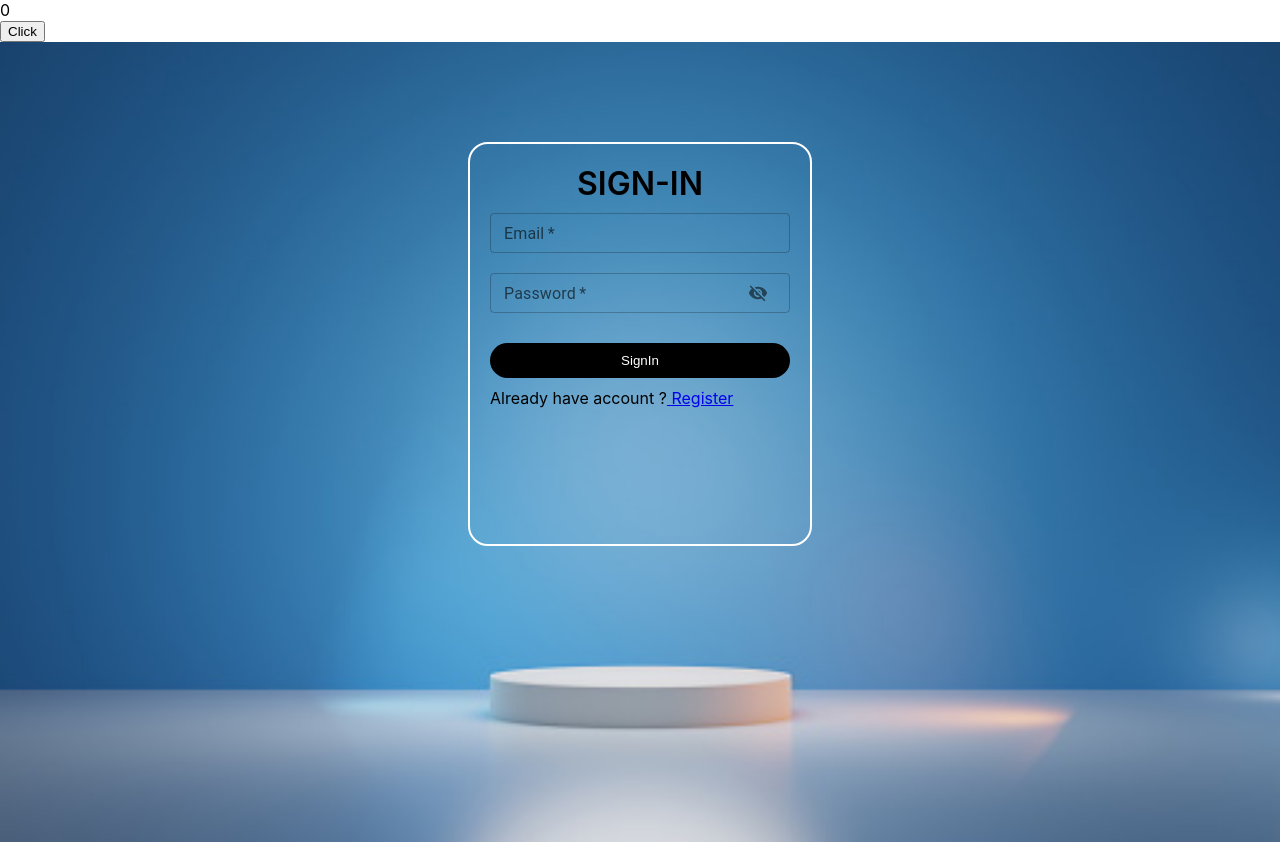
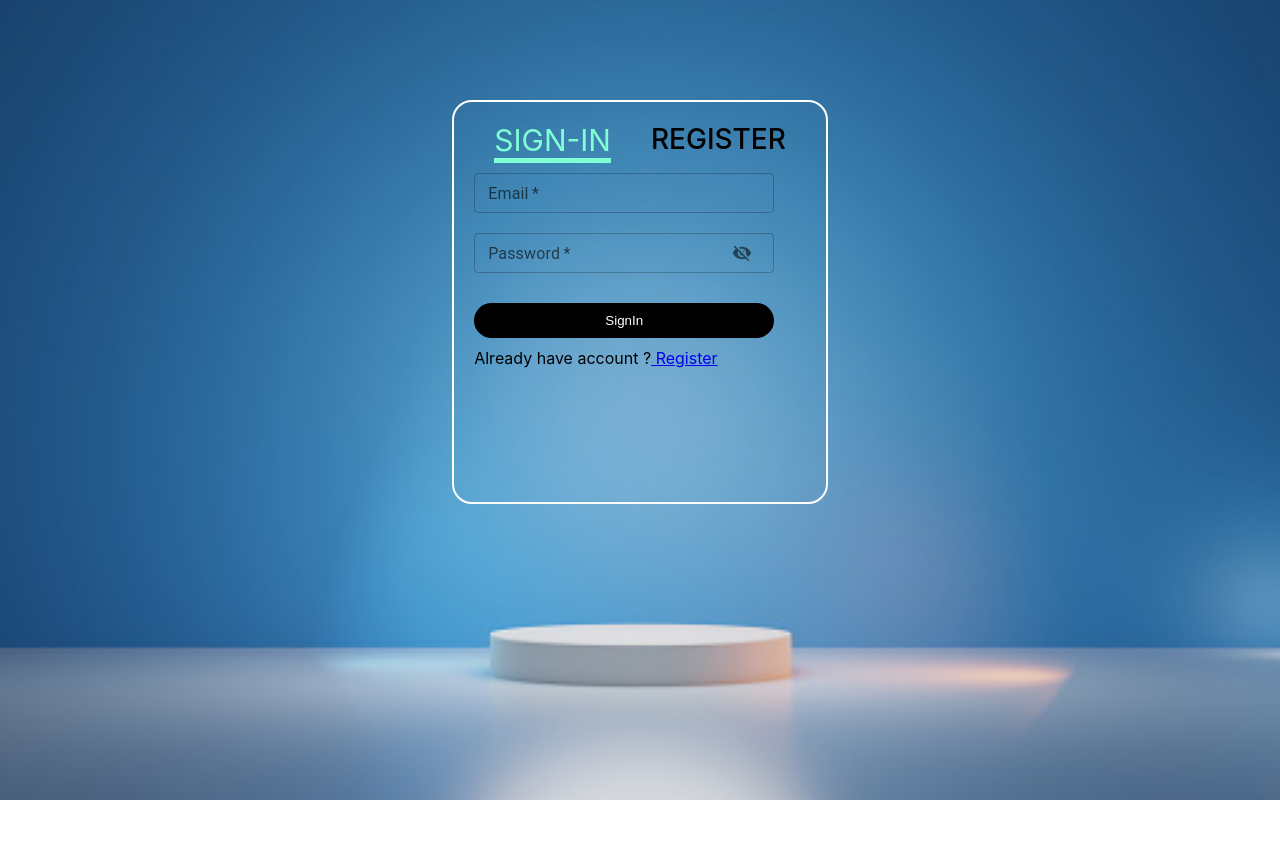
Before and after one commit to amit-singh88598/React-Learnings, a React (Create React App) app: page /signIn in a window 1280 px wide. After the commit the page ends 800 px from the top, so only its background shows below. Built offline with nearby package versions, Linux system fonts and the light colour scheme.

Commit message:
added active link concept

```diff
--- a/src/App.js
+++ b/src/App.js
@@ -10,8 +10,8 @@ function App() {
   return (
     <div>
       {/* <CounterContext.Provider value={count}> */}
-      <div>{count}</div>
-      <button onClick={handleCount}>Click</button>
+      {/* <div>{count}</div>
+      <button onClick={handleCount}>Click</button> */}
       <Navigation />
       {/* </CounterContext.Provider> */}
     </div>
--- /dev/null
+++ b/src/Components/linking.js
@@ -0,0 +1,27 @@
+import React from "react";
+import { NavLink, useLocation } from "react-router-dom";
+import "../scss/index.scss";
+
+function Linking(props) {
+  const { pathname } = useLocation();
+  return (
+    <div style={{ display: "flex", justifyContent: "center" }}>
+      <NavLink
+        className={pathname === "/signIn" ? "active" : "nonActive"}
+        to="/signIn"
+        style={{ marginInline: 20 }}
+      >
+        SIGN-IN
+      </NavLink>
+      <NavLink
+        className={pathname === "/register" ? "active" : "nonActive"}
+        to="/register"
+        style={{ marginInline: 20 }}
+      >
+        REGISTER
+      </NavLink>
+    </div>
+  );
+}
+
+export default Linking;
--- a/src/Pages/register.js
+++ b/src/Pages/register.js
@@ -2,6 +2,7 @@ import { Visibility, VisibilityOff } from "@mui/icons-material";
 import { IconButton, InputAdornment, TextField } from "@mui/material";
 import React, { useState } from "react";
 import { Link } from "react-router-dom";
+import Linking from "../Components/linking";
 import {
   regxUserName,
   regxMobileNumber,
@@ -78,11 +79,7 @@ function Register(props) {
         }}
       >
         <>
-          <div
-            style={{ textAlign: "center", fontSize: "2em", fontWeight: 600 }}
-          >
-            REGISTER
-          </div>
+          <Linking />
           <div style={{ display: "flex", justifyContent: "center" }}>
             <div
               style={{
--- a/src/Pages/signIn.js
+++ b/src/Pages/signIn.js
@@ -2,6 +2,7 @@ import { Visibility, VisibilityOff } from "@mui/icons-material";
 import { IconButton, InputAdornment, TextField } from "@mui/material";
 import React, { useState } from "react";
 import { Link } from "react-router-dom";
+import Linking from "../Components/linking";
 import { regxEmail, regxPassword } from "../regularExpressions";
 
 function SignIn(props) {
@@ -56,15 +57,7 @@ function SignIn(props) {
               borderRadius: 20,
             }}
           >
-            <div
-              style={{
-                fontSize: "2em",
-                fontWeight: 600,
-                textAlign: "center",
-              }}
-            >
-              SIGN-IN
-            </div>
+            <Linking />
             <div
               style={{
                 display: "flex",
--- a/src/scss/index.scss
+++ b/src/scss/index.scss
@@ -14,6 +14,20 @@
 
 .root:hover {
   height: 220px;
-  width: 220px;
+  font-weight: 600;
   background-color: rgb(254, 237, 214);
 }
+
+.active {
+  font-size: 30px;
+  color: aquamarine;
+  text-decoration: none;
+  border-bottom: 5px solid aquamarine;
+}
+
+.nonActive {
+  font-size: 28px;
+  font-weight: 500;
+  text-decoration: none;
+  color: black;
+}
```
